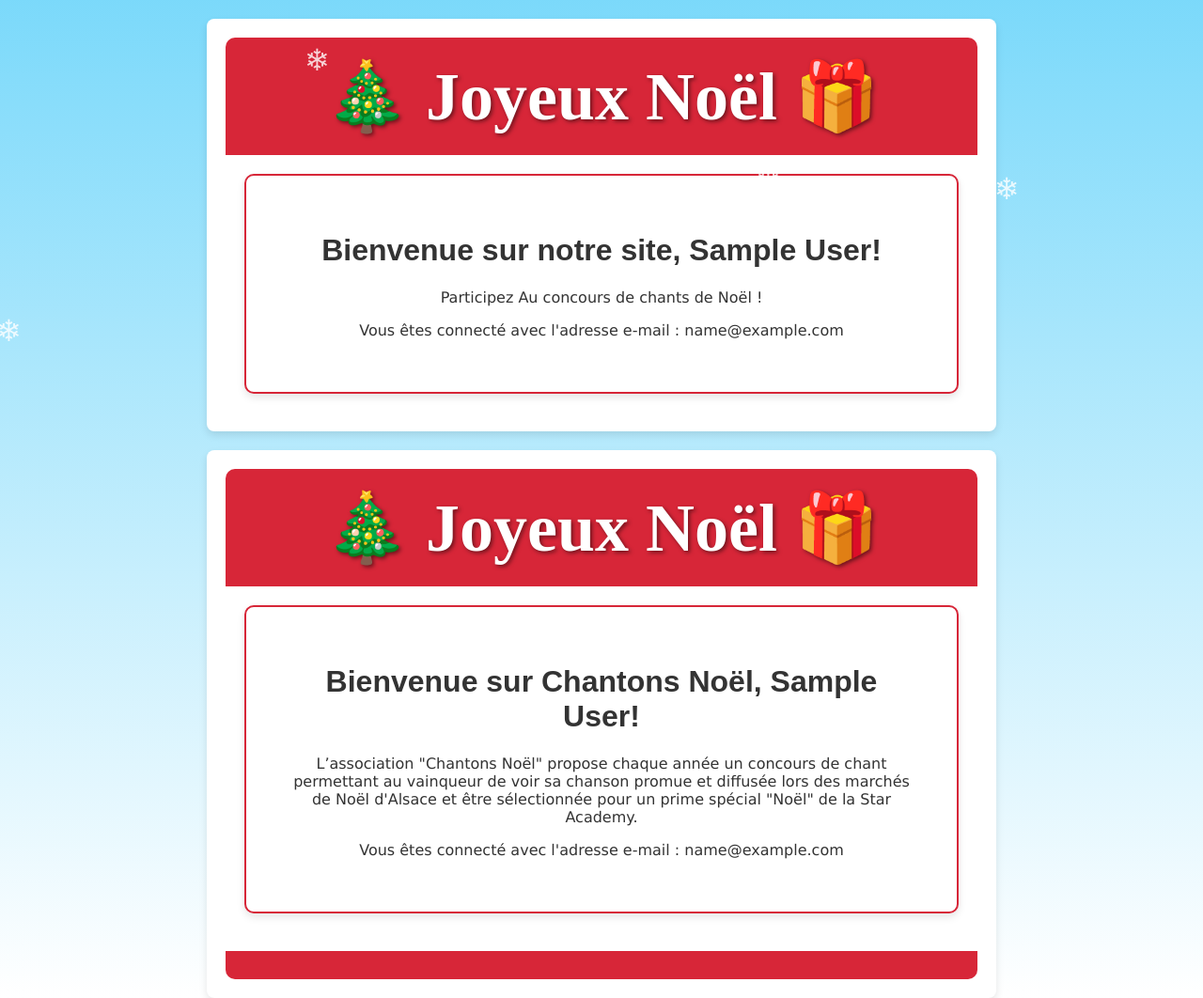
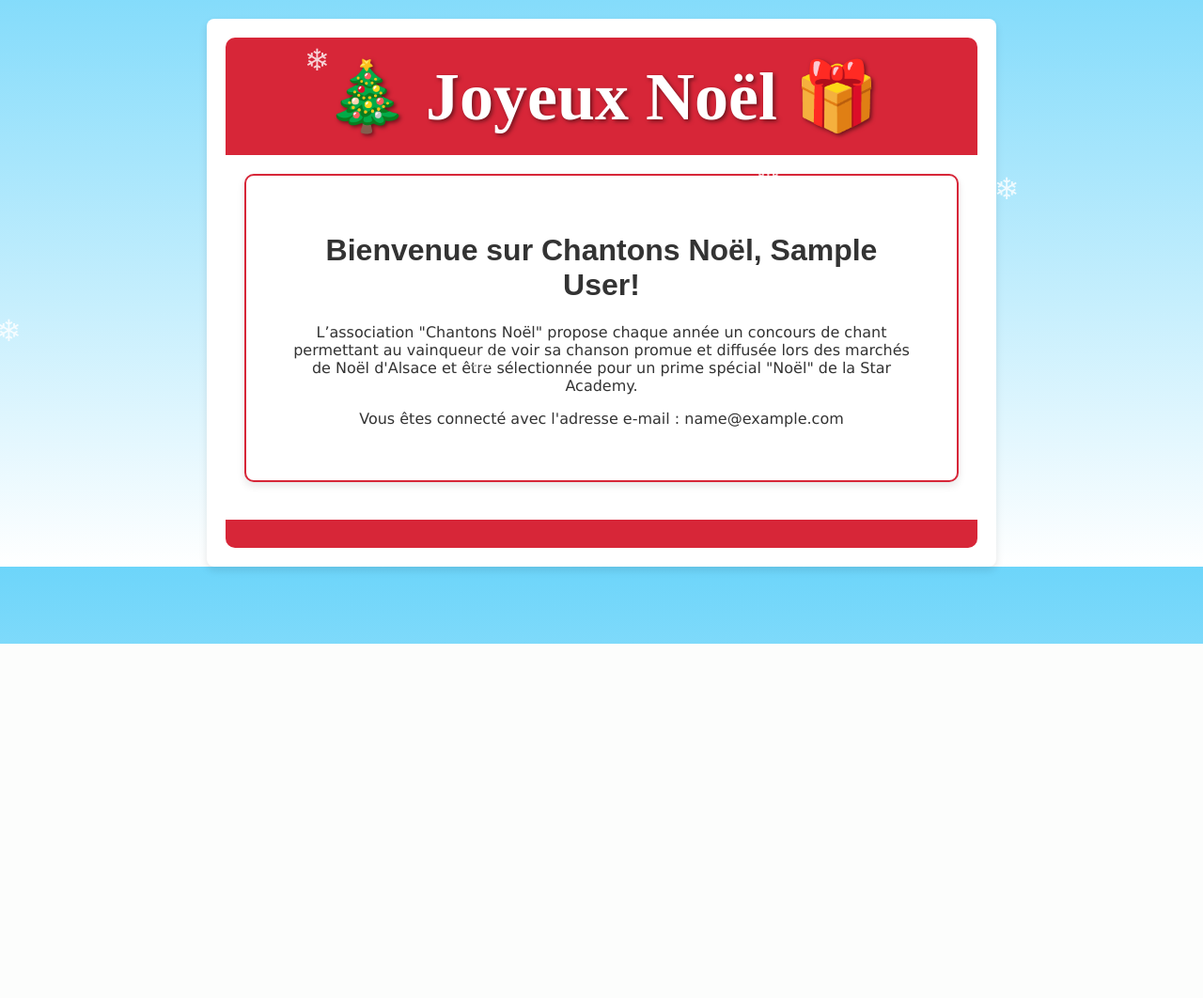
Before and after one commit to anastasiia19c/hakaton2024, a PHP site: page /index.php in a window 1280 px wide. Shown: the part 115-1177 px from the top of the page at 94% size. After the commit the page ends 800 px from the top, so only its background shows below. Run offline with PHP 8.4, Linux system fonts and the light colour scheme; the visitor is signed in with stand-in values (Sample User, id 1); some web fonts are replaced.

Commit message:
merge resolve

```diff
--- a/front/composants/accueil/index.php
+++ b/front/composants/accueil/index.php
@@ -54,18 +54,6 @@
     </nav>
 </header>
 
-<div class="container">
-    <div class="header">
-        <h1>🎄 Joyeux Noël 🎁</h1>
-    </div>
-
-    <main class="main-content">
-        <div class="welcome-div">
-            <h1>Bienvenue sur notre site, <?php echo $_SESSION['nom']; ?>!</h1>
-            <p>Participez Au concours de chants de Noël !</p>
-            <p>Vous êtes connecté avec l'adresse e-mail : <?php echo $_SESSION['email']; ?></p>
-        </div>
-    </main>
 </div>
     <div class="container">
         <div class="header">
```
